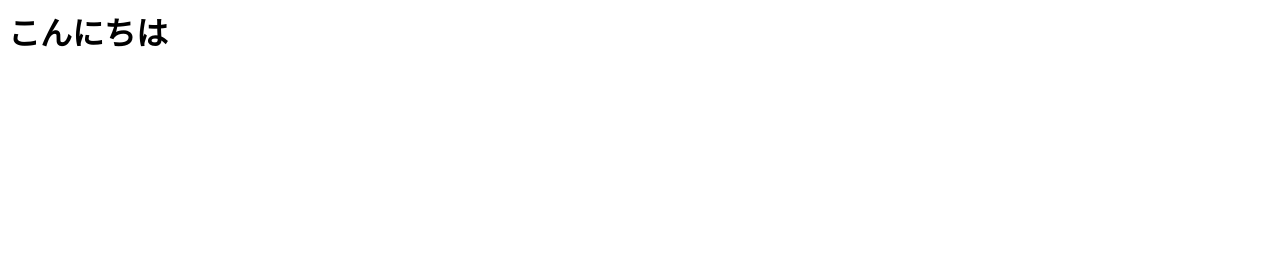
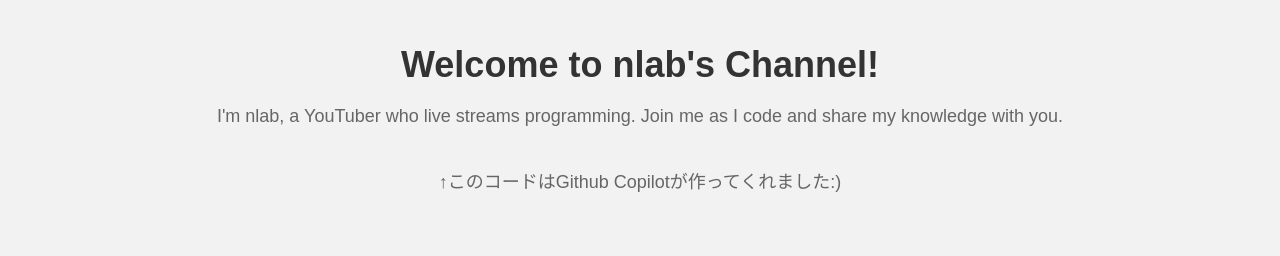
Before and after one commit to nlabcl/home, a plain HTML site: page index.html in a window 1280 px wide. Drawn offline with Linux system fonts and the light colour scheme.

Commit message:
copilotに紹介するページを作ってもらった

```diff
--- a/index.html
+++ b/index.html
@@ -1,6 +1,70 @@
-<html>
-    <title>テスト</title>
-    <body>
-        <h1>こんにちは</h1>
-    </body>
+<!DOCTYPE html>
+<html lang="en">
+
+<head>
+    <meta charset="UTF-8">
+    <meta name="viewport" content="width=device-width, initial-scale=1.0">
+    <title>nlab - Programming YouTuber</title>
+    <style>
+        /* Add your custom CSS styles here */
+        body {
+            font-family: Arial, sans-serif;
+            background-color: #f2f2f2;
+            margin: 0;
+            padding: 0;
+        }
+
+        .container {
+            max-width: 1200px;
+            margin: 0 auto;
+            padding: 20px;
+        }
+
+        h1 {
+            font-size: 36px;
+            color: #333;
+            text-align: center;
+            margin-bottom: 20px;
+        }
+
+        p {
+            font-size: 18px;
+            color: #666;
+            text-align: center;
+            margin-bottom: 40px;
+        }
+
+        .animation {
+            animation: fade-in 1s ease-in-out;
+        }
+
+        @keyframes fade-in {
+            0% {
+                opacity: 0;
+            }
+            100% {
+                opacity: 1;
+            }
+        }
+
+        @media only screen and (max-width: 600px) {
+            h1 {
+                font-size: 24px;
+            }
+
+            p {
+                font-size: 16px;
+            }
+        }
+    </style>
+</head>
+
+<body>
+    <div class="container">
+        <h1 class="animation">Welcome to nlab's Channel!</h1>
+        <p class="animation">I'm nlab, a YouTuber who live streams programming. Join me as I code and share my knowledge with you.</p>
+        <p class="animation">↑このコードはGithub Copilotが作ってくれました:)</p>
+    </div>
+</body>
+
 </html>
```
